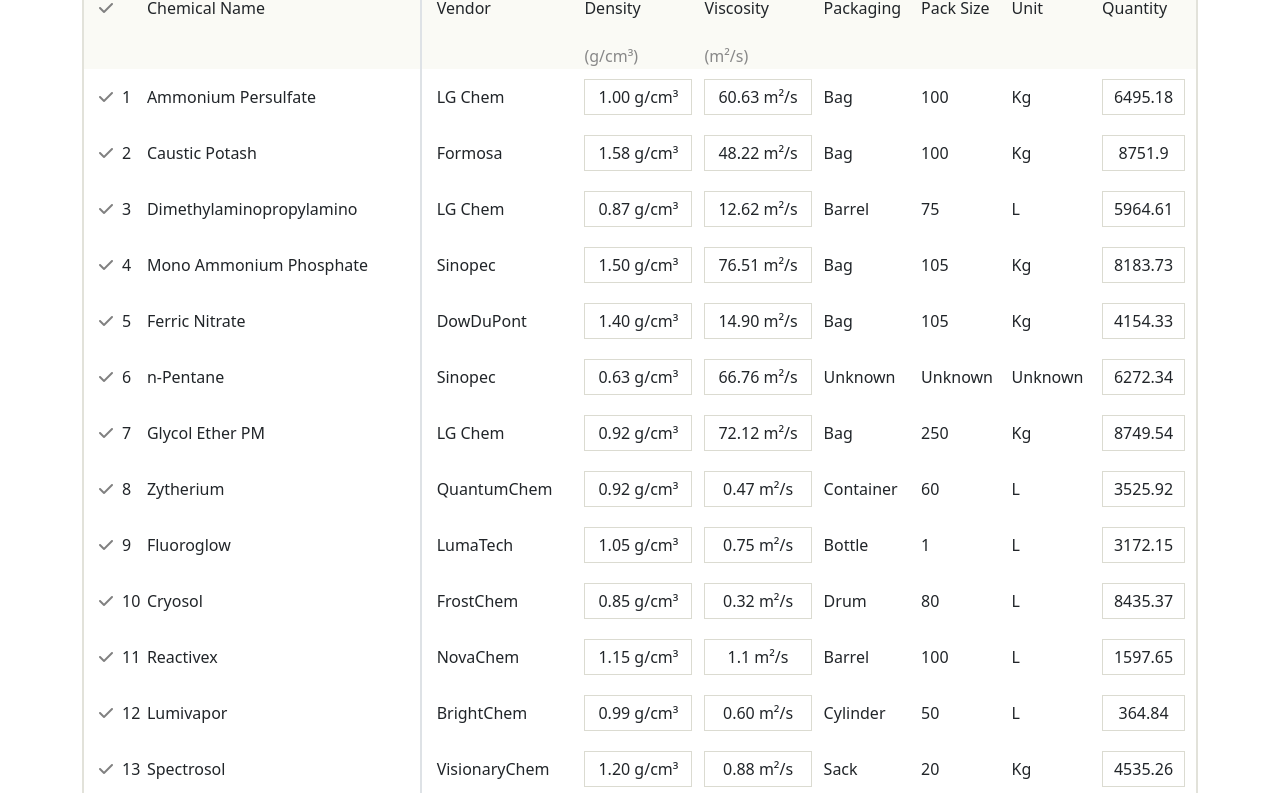
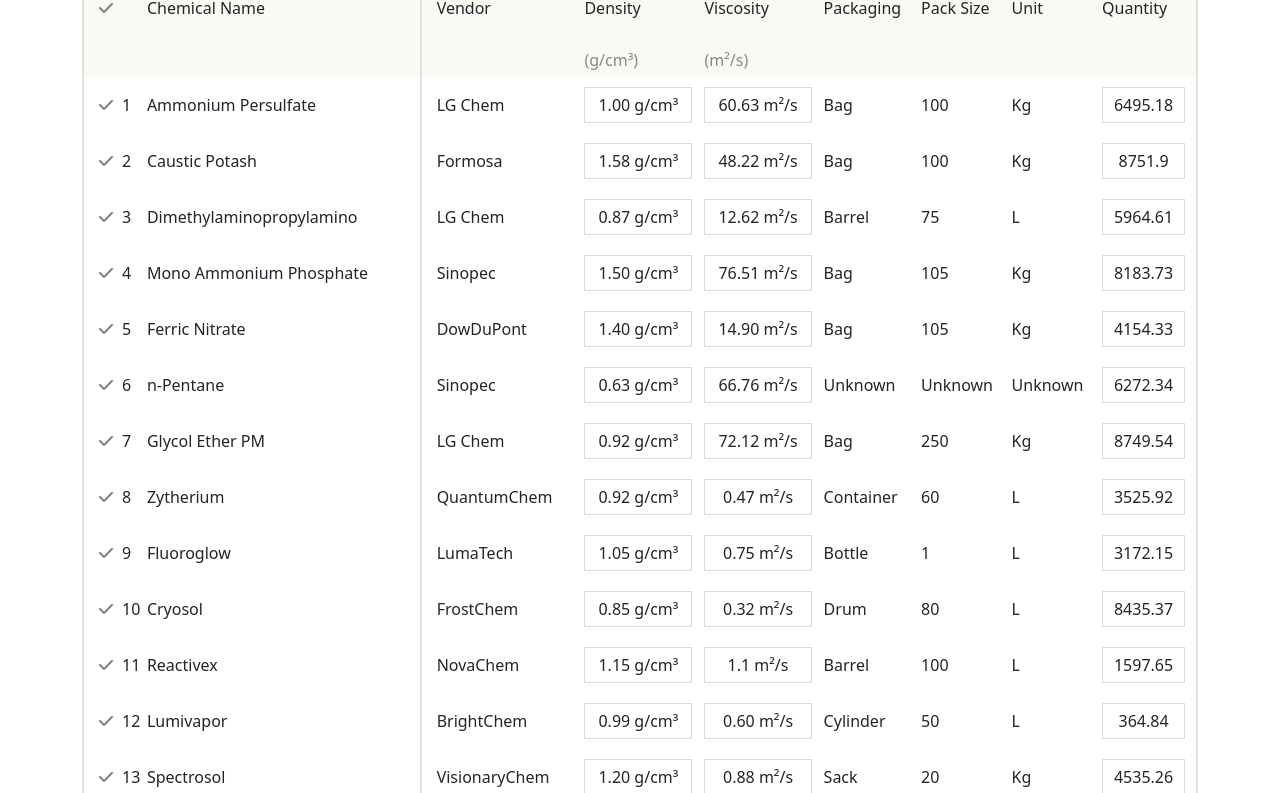
Before and after one commit to PathanAhmad/VLabsChallengeAssignment, a plain HTML site: page index.html in a window 1280 px wide. Shown: the part 101-894 px from the top of the page. Drawn offline with nearby package versions, Linux system fonts and the light colour scheme.

Commit message:
Final touches

```diff
--- a/index.html
+++ b/index.html
@@ -40,8 +40,8 @@
                         <th id="th-index"     data-order="desc">                        <br><br></th>
                         <th id="th-name"      data-order="desc"> Chemical Name          <br><br></th>
                         <th id="th-vendor"    data-order="desc"> Vendor                 <br><br></th>
-                        <th id="th-density"   data-order="desc"> Density   <br><br>         <span style="font-weight: lighter; color: #888; margin-bottom: 10px;"> (g/cm³) </span>   <br></th>
-                        <th id="th-viscosity" data-order="desc"> Viscosity <br><br>         <span style="font-weight: lighter; color: #888; margin-bottom: 10px;"> (m²/s)  </span>   <br></i></th>
+                        <th id="th-density"   data-order="desc"> Density   <br><br>         <span style="font-weight: lighter; color: #888; line-height: 2;"> (g/cm³) </span>   <br></th>
+                        <th id="th-viscosity" data-order="desc"> Viscosity <br><br>         <span style="font-weight: lighter; color: #888; line-height: 2;"> (m²/s)  </span>   <br></i></th>
                         <th id="th-packaging" data-order="desc"> Packaging              <br><br></th>
                         <th id="th-packSize"  data-order="desc"> Pack Size                                                 </th>
                         <th id="th-unit"      data-order="desc"> Unit                   <br><br></th>
```
Also changed, not shown: style.css (line endings or trailing spaces).
